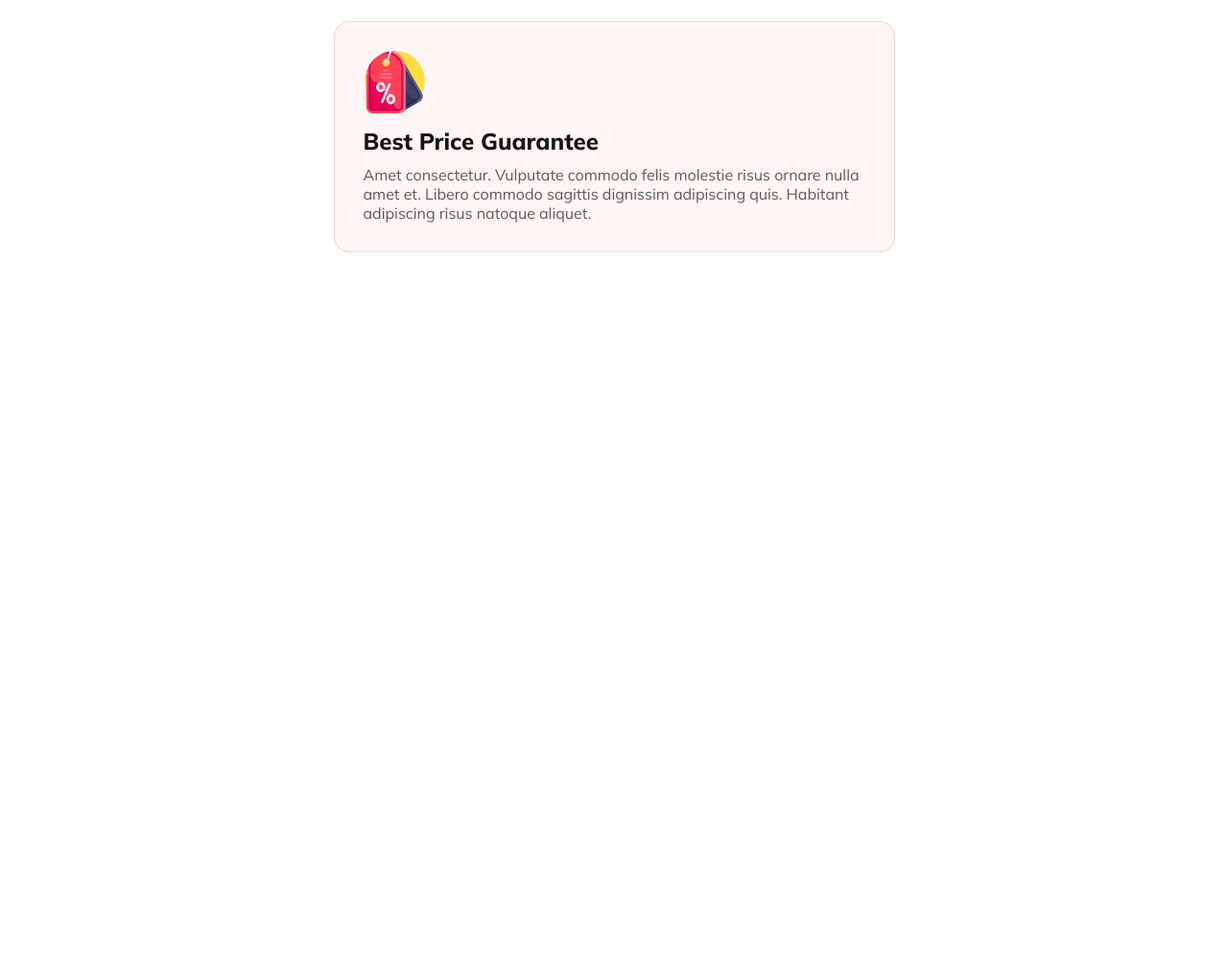
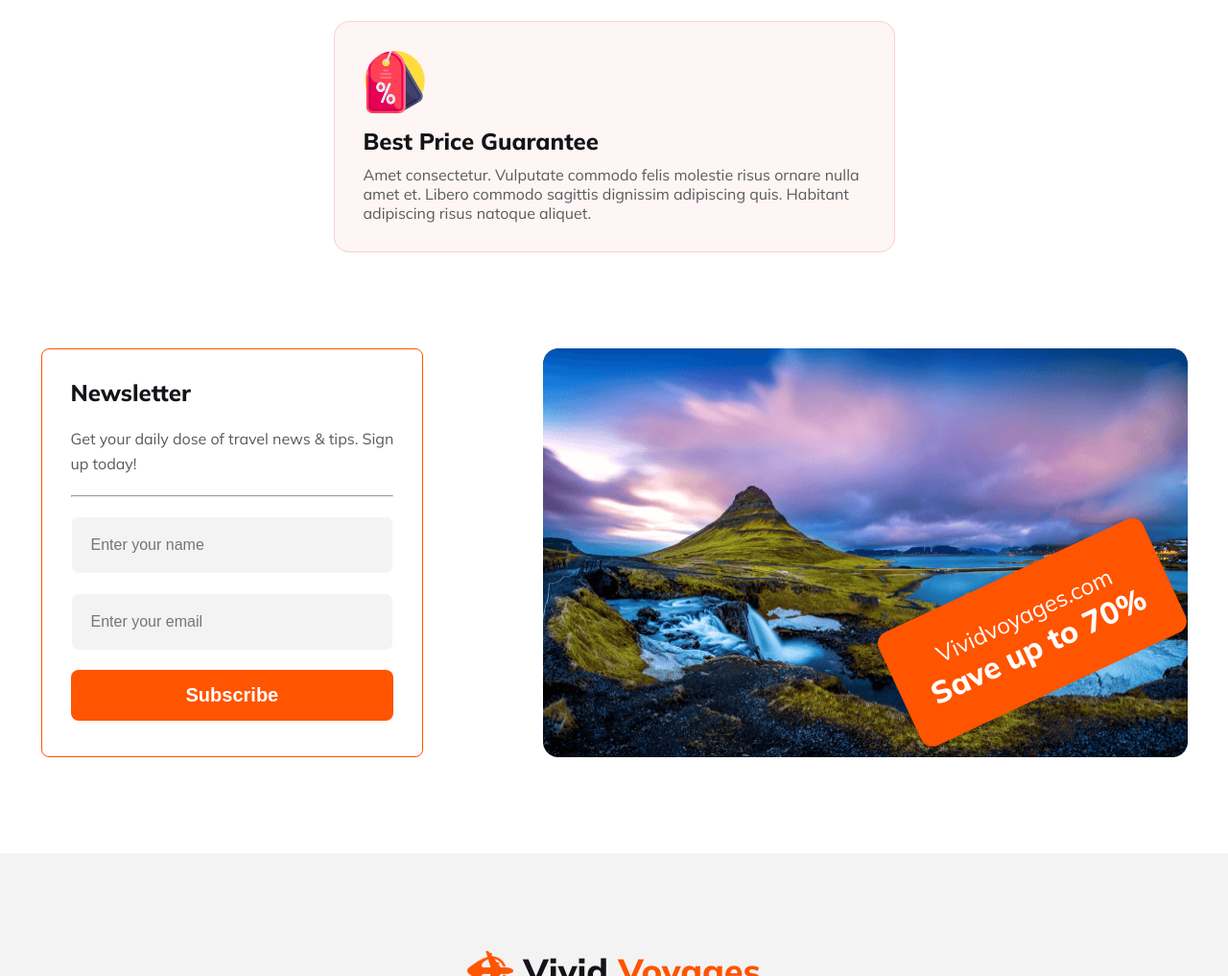
Before and after one commit to momin096/B9A2-Hero-Travel-Assignment, a plain HTML site: page index.html in a window 1280 px wide. Shown: the part 1783-2800 px from the top of the page at 96% size. Before the commit the page ends 2046 px from the top, so only its background shows below. Drawn offline with Linux system fonts and the light colour scheme.

Commit message:
footer section added with smaller device responsive

```diff
--- a/index.html
+++ b/index.html
@@ -145,9 +145,50 @@
                 </div>
             </div>
         </section>
+
+        <!-- Newsletter section -->
+        <section class="newsletter">
+            <div class="form">
+                <h3 class="form-title">
+                    Newsletter
+                </h3>
+                <p class="form-description">Get your daily dose of travel news & tips. Sign <br> up today!</p>
+                <hr>
+                <form >
+                    <input type="text" id="your-name" placeholder="Enter your name">
+                    <input type="email" id="your-email" placeholder="Enter your email">
+                    <button id="subscribe" class="btn-primary">Subscribe</button>
+                </form>
+            </div>
+            <div class="n-image">
+                <img src="./Images/Rectangle 8 (1).png" alt="">
+                <div class="save">
+                    <p>Vividvoyages.com</p>
+                    <h4>Save up to 70%</h4>
+                </div>
+            </div>
+        </section>
     </main>
-    <footer class="footer">
+    <footer class="footer ">
+        <div class="foot fixed-width" >
+            <div class="f-logo">
+                <img src="./Images/logo.png" alt="">
+                <h3 id="name">Vivid <span id="voyages">Voyages</span></h3>
 
+            </div>
+            <p class="footer-description">Your gateway to breathtaking adventures. We curate unique travel experiences, <br> bringing
+                your dream destinations to life</p>
+
+            <div class="foot-icon">
+                <i class="fa-brands fa-facebook"></i>
+                <i class="fa-brands fa-instagram"></i>
+                <i class="fa-brands fa-github"></i>
+                <i class="fa-brands fa-linkedin"></i>
+            </div>
+
+            <hr>
+            <p>2017, All Rights Reserved.</p>
+        </div>
     </footer>
 
 
--- a/styles/style.css
+++ b/styles/style.css
@@ -50,10 +50,10 @@ img {
 .logo {
     display: flex;
     align-items: center;
-
+    gap: 10px;
 }
 
-.logo>img {
+.logo img {
     width: 48px;
 }
 
@@ -330,9 +330,9 @@ li:first-child a {
     font-weight: 400;
 }
 
-.choose-card{
+.choose-card {
     display: grid;
-    grid-template-columns: repeat(4,1fr);
+    grid-template-columns: repeat(4, 1fr);
     gap: 25px;
 }
 
@@ -352,12 +352,13 @@ li:first-child a {
 }
 
 #c-card-3 {
-    grid-column-start: 2 ;
+    grid-column-start: 2;
     grid-column-end: 4;
     border-radius: 16px;
     border: 1px solid rgba(233, 68, 68, 0.20);
     background: rgba(233, 68, 68, 0.05);
 }
+
 .c-card {
     padding: 30px;
     border: 1px solid red;
@@ -370,11 +371,147 @@ li:first-child a {
 }
 
 
+/* <!-- Newsletter section --> */
+.newsletter {
+    display: flex;
+    gap: 20px;
+    justify-content: space-between;
+    margin: 100px auto;
+}
+
+.form {
+    display: flex;
+    flex-direction: column;
+    gap: 20px;
+    border: 1px solid var(--primary-color);
+    padding: 30px;
+    border-radius: 8px;
+}
+
+.form>form {
+    display: flex;
+    flex-direction: column;
+    gap: 20px;
+}
+
+.form-title {
+    color: #131318;
+    font-size: 24px;
+    font-weight: 800;
+}
+
+.form-description {
+    color: #5A5A5D;
+    font-size: 16px;
+    font-weight: 400;
+    line-height: 26px;
+}
+
+.form>hr {
+    max-width: 435px;
+    background-color: rgba(19, 19, 24, 0.10);
+}
 
 
+.form input {
+    color: rgba(19, 19, 24, 0.30);
+    font-size: 16px;
+    font-weight: 400;
+    border: 1px solid white;
+    padding: 20px;
+    border-radius: 8px;
+    max-width: 393px;
+    background: rgba(19, 19, 24, 0.05);
+}
 
 
+.form input:focus {
+    outline: 0;
+    border: 1px solid var(--primary-color);
+    color: black;
+}
 
+#subscribe {
+    color: #FFF;
+    text-align: center;
+    font-size: 20px;
+    font-weight: 800;
+    max-width: 435px;
+    background-color: var(--primary-color);
+}
+
+.n-image {
+    position: relative;
+}
+
+.save {
+    position: absolute;
+    bottom: 65px;
+    right: 10px;
+    transform: rotate(-25deg);
+    border-radius: 13px;
+    padding: 30px;
+    background-color: var(--primary-color);
+}
+
+.save>p {
+    color: #FFF;
+    text-align: center;
+    font-size: 24px;
+    font-weight: 400;
+}
+
+.save>h4 {
+    color: #FFF;
+    font-size: 32px;
+    font-weight: 800;
+    text-align: center;
+}
+
+
+/* Footer  */
+
+.footer {
+    background: rgba(19, 19, 24, 0.05);
+    padding: 100px;
+}
+
+.foot > .f-logo{
+    display: flex;
+    align-items: center;
+    gap: 10px;
+    justify-content: center;
+}
+.f-logo > img{
+    width: 48px;
+}
+.foot{
+    text-align: center;
+}
+
+.foot-icon{
+    align-items: center;
+    display: flex;
+    justify-content: center;
+    gap: 20px;
+    font-size: 30px;
+    margin: 50px auto;
+}
+
+.foot hr{
+    color: #131318;
+    height: 1px;
+    margin: 30px auto;
+    width: 70%;
+}
+
+.footer-description {
+    color: #5A5A5D;
+    font-size: 16px;
+    font-weight: 400;
+    margin: 30px auto;
+
+}
 
 
 
@@ -456,21 +593,52 @@ li:first-child a {
 
 
     /* Why Choose Us */
-    .choose-us{
+    .choose-us {
         margin: auto 20px;
     }
+
     .choose-card {
         grid-template-columns: 1fr;
     }
-    #c-card-1{
+
+    #c-card-1 {
         grid-column: auto;
     }
-    #c-card-2{
+
+    #c-card-2 {
         grid-column: auto;
     }
-    #c-card-3{
+
+    #c-card-3 {
         grid-column: auto;
     }
 
 
+    /* Newsletter section */
+
+    .newsletter {
+        flex-direction: column;
+        padding: 20px;
+    }
+
+    .save {
+        padding: 18px;
+        bottom: 45px;
+        right: 8px;
+    }
+
+    .save>p {
+        font-size: 15px;
+    }
+
+    .save>h4 {
+        font-size: 21px;
+    }
+
+
+    /* Footer */
+    .footer{
+        padding: 60px 20px;
+    }
+
 }
```
